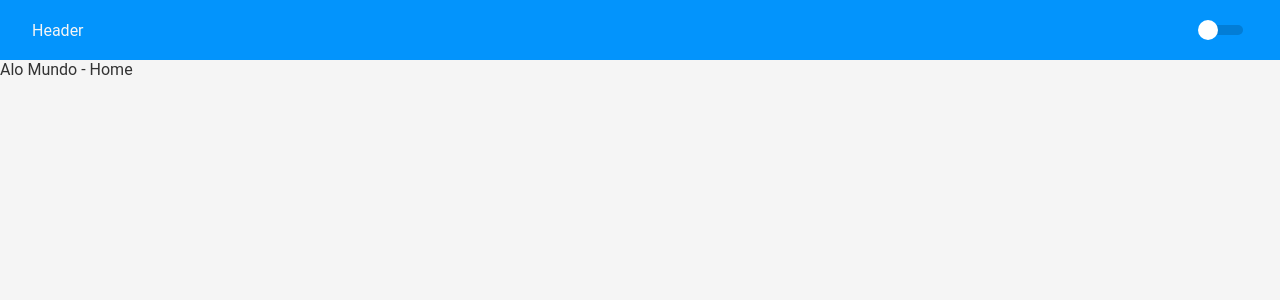
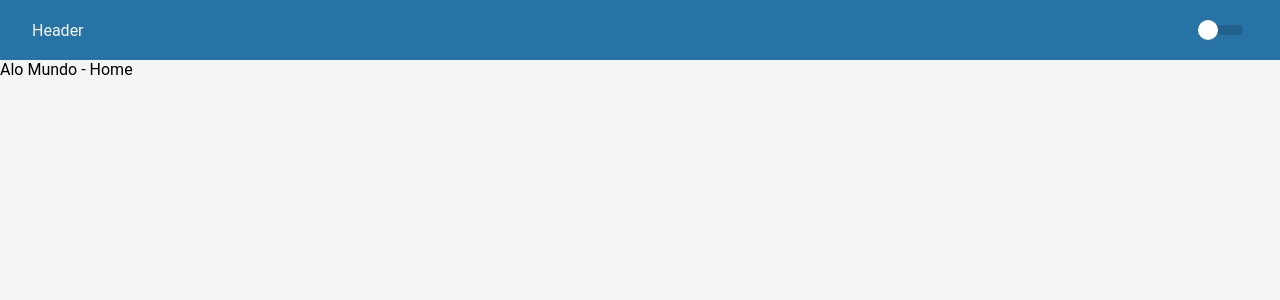
Before and after one commit to rzjprogramador/master_react_next_testing, a Next.js app: page / in a window 1280 px wide. Shown: the top 300 px of the page. Built offline with nearby package versions, Linux system fonts and the light colour scheme.

Commit message:
refactor: color theme dark

```diff
--- a/src/domain/styles/theme/dark.ts
+++ b/src/domain/styles/theme/dark.ts
@@ -3,10 +3,10 @@ import { DefaultThemeDomain } from '@src/domain/styles/theme/default_theme.contr
 export const darkTheme: DefaultThemeDomain = {
   title: 'dark',
   colors: {
-    primary: '#262626',
-    secundary: '#7159c1',
-    terciary: '#a88332',
-    background: '#292a2d',
-    text: '#f5f5f5',
+    primary: 'hsl(225, 5%, 10%)',
+    secundary: 'hsl(225, 5%, 15%)',
+    terciary: 'hsl(225, 5%, 15%)',
+    background: 'hsl(225, 5%, 15%)',
+    text: 'hsl(0, 0%, 96%)',
   },
 }
--- a/src/domain/styles/theme/light.ts
+++ b/src/domain/styles/theme/light.ts
@@ -3,10 +3,10 @@ import { DefaultThemeDomain } from '@src/domain/styles/theme/default_theme.contr
 export const lightTheme: DefaultThemeDomain = {
   title: 'light',
   colors: {
-    primary: '#0394fc',
-    secundary: '#7159c1',
-    terciary: '#fc3903',
-    background: '#f5f5f5',
-    text: '#333',
+    primary: 'hsl(204, 62%, 40%)',
+    secundary: 'hsl(0, 100%, 35%)',
+    terciary: 'hsl(45, 100%, 40%)',
+    background: 'hsl(0, 0%, 96%)',
+    text: 'hsl(225°, 5%, 17%)',
   },
 }
```
